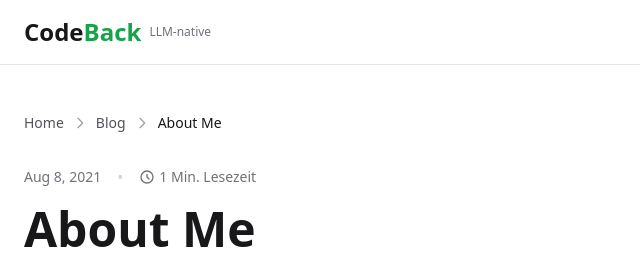
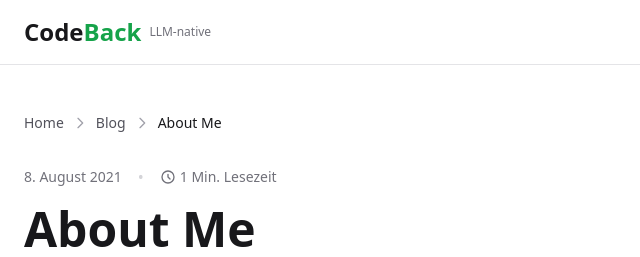
Before and after one commit to MacStenk/codeback.de, an Astro site: page /about in a window 1280 px wide. Shown: the top 257 px of the page, 0-640 px from the left. Built offline with nearby package versions, Linux system fonts and the light colour scheme; Astro itself is replaced by a stand-in of ours.

Commit message:
fix: date formatting in FormattedDate component

```diff
--- a/src/components/FormattedDate.astro
+++ b/src/components/FormattedDate.astro
@@ -1,17 +1,15 @@
 ---
-interface Props {
-	date: Date;
-}
-
 const { date } = Astro.props;
+// Konvertiere zu Date-Objekt falls String
+const dateObj = date instanceof Date ? date : new Date(date);
 ---
 
-<time datetime={date.toISOString()}>
-	{
-		date.toLocaleDateString('en-us', {
-			year: 'numeric',
-			month: 'short',
-			day: 'numeric',
-		})
-	}
+<time datetime={dateObj.toISOString()}>
+  {
+    dateObj.toLocaleDateString("de-DE", {
+      year: "numeric",
+      month: "long",
+      day: "numeric",
+    })
+  }
 </time>
```
